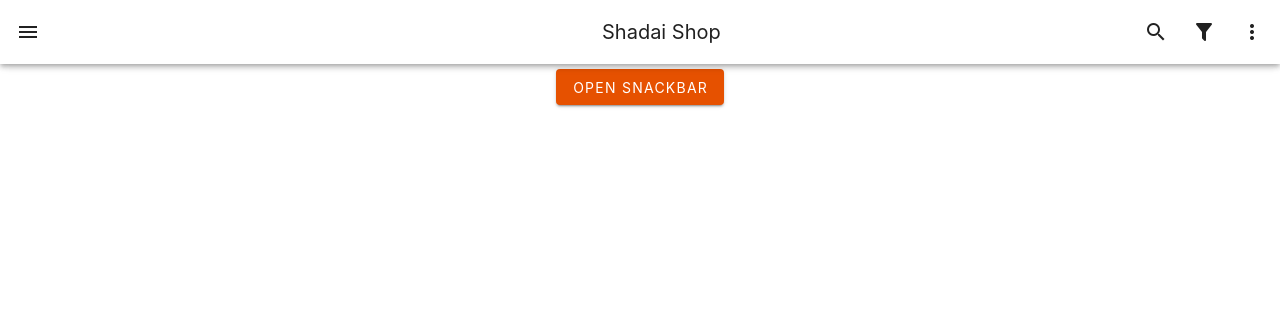
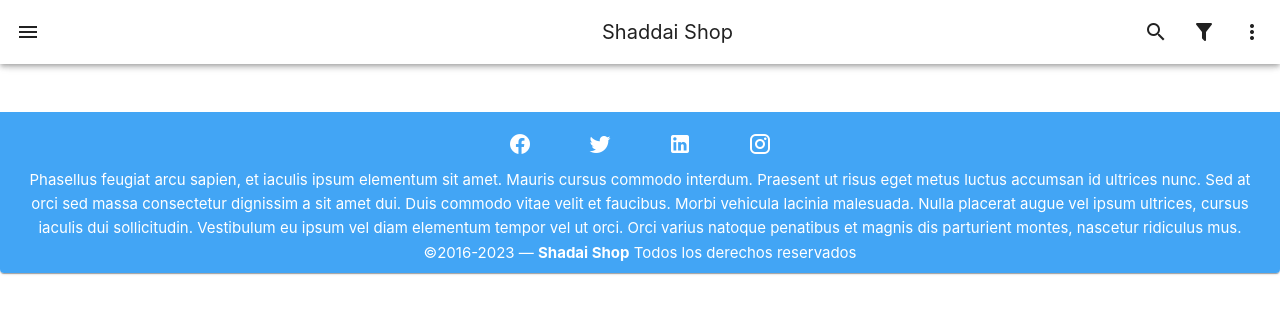
Before and after one commit to danielmen-mx/cupboard, a Vue app: page / in a window 1280 px wide. Shown: the top 314 px of the page. Built offline with nearby package versions, Linux system fonts and the light colour scheme.

Commit message:
#comment improve desing in layoput componenets

```diff
--- /dev/null
+++ b/src/components/layouts/Footer.vue
@@ -0,0 +1,40 @@
+<template>
+  <v-footer
+    class="bg-blue-lighten-1 text-center d-flex flex-column"
+  >
+    <div>
+      <v-btn
+        v-for="icon in icons"
+        :key="icon"
+        class="mx-4"
+        :icon="icon"
+        variant="text"
+      ></v-btn>
+    </div>
+
+    <div class="pt-0">
+      Phasellus feugiat arcu sapien, et iaculis ipsum elementum sit amet. Mauris cursus commodo interdum. Praesent ut risus eget metus luctus accumsan id ultrices nunc. Sed at orci sed massa consectetur dignissim a sit amet dui. Duis commodo vitae velit et faucibus. Morbi vehicula lacinia malesuada. Nulla placerat augue vel ipsum ultrices, cursus iaculis dui sollicitudin. Vestibulum eu ipsum vel diam elementum tempor vel ut orci. Orci varius natoque penatibus et magnis dis parturient montes, nascetur ridiculus mus.
+    </div>
+    <div class="pt-0">
+
+    </div>
+
+    <v-divider></v-divider>
+
+    <div>
+      ©2016-{{ new Date().getFullYear() }} — <strong>Shadai Shop</strong> Todos los derechos reservados
+    </div>
+  </v-footer>
+</template>
+<script>
+  export default {
+    data: () => ({
+      icons: [
+        'mdi-facebook',
+        'mdi-twitter',
+        'mdi-linkedin',
+        'mdi-instagram',
+      ],
+    }),
+  }
+</script>
--- a/src/components/layouts/NavigationBar.vue
+++ b/src/components/layouts/NavigationBar.vue
@@ -5,7 +5,7 @@
     <v-spacer></v-spacer>
     <v-spacer></v-spacer>
 
-    <v-toolbar-title>Shadai Shop</v-toolbar-title>
+    <v-toolbar-title>Shaddai Shop</v-toolbar-title>
 
     <v-spacer></v-spacer>
 
--- a/src/layouts/layout.vue
+++ b/src/layouts/layout.vue
@@ -1,24 +1,27 @@
 <template>
-  <main>
+  <v-card>
     <v-layout>
       <Navigation />
+      <v-main class="mt-16 pt-6">
+        <Dialog />
+        <Snackbar />
+        <!-- <Background /> -->
+        <div class="pa-2" style="min-height: auto">
+          <v-container>
+            <router-view/>
+          </v-container>
+        </div>
+        <Footer />
+      </v-main>
     </v-layout>
-    <v-divider class="my-5"></v-divider>
-    <div class="mt-16 pa-2">
-      <Dialog />
-      <Snackbar />
-      <Button />
-      <!-- <Background /> -->
-    </div>
-  </main>
-  <!-- <Navigation /> -->
-  <!-- <Background /> -->
+  </v-card>
 </template>
 <script>
 import Navigation from '@/components/layouts/NavigationBar.vue'
 import Background from '@/components/layouts/Background.vue'
 import Snackbar from '@/components/layouts/Snackbar.vue'
 import Dialog from '@/components/layouts/Dialog.vue'
+import Footer from '@/components/layouts/Footer.vue'
 import Button from '@/components/layouts/Button.vue'
 
 export default {
@@ -27,6 +30,7 @@ export default {
     Background,
     Snackbar,
     Dialog,
+    Footer,
     Button
   }
 }
```
